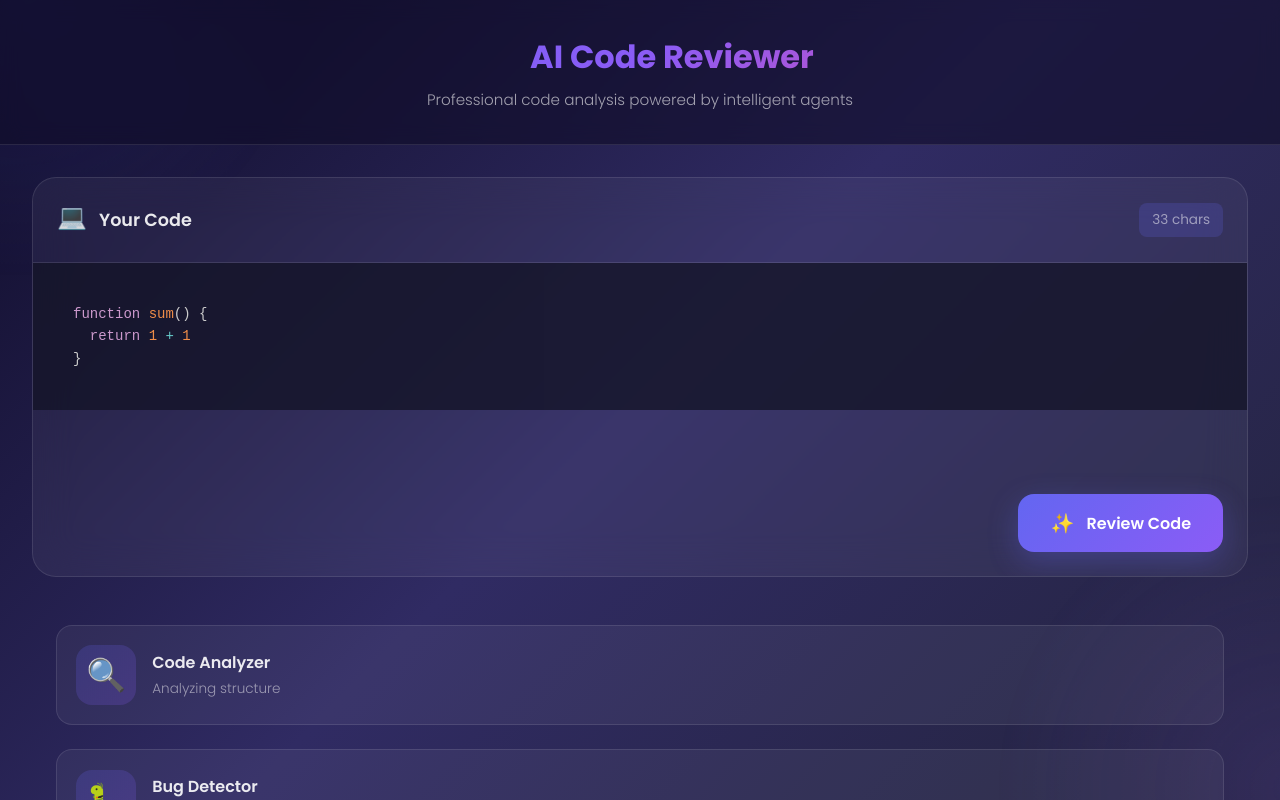
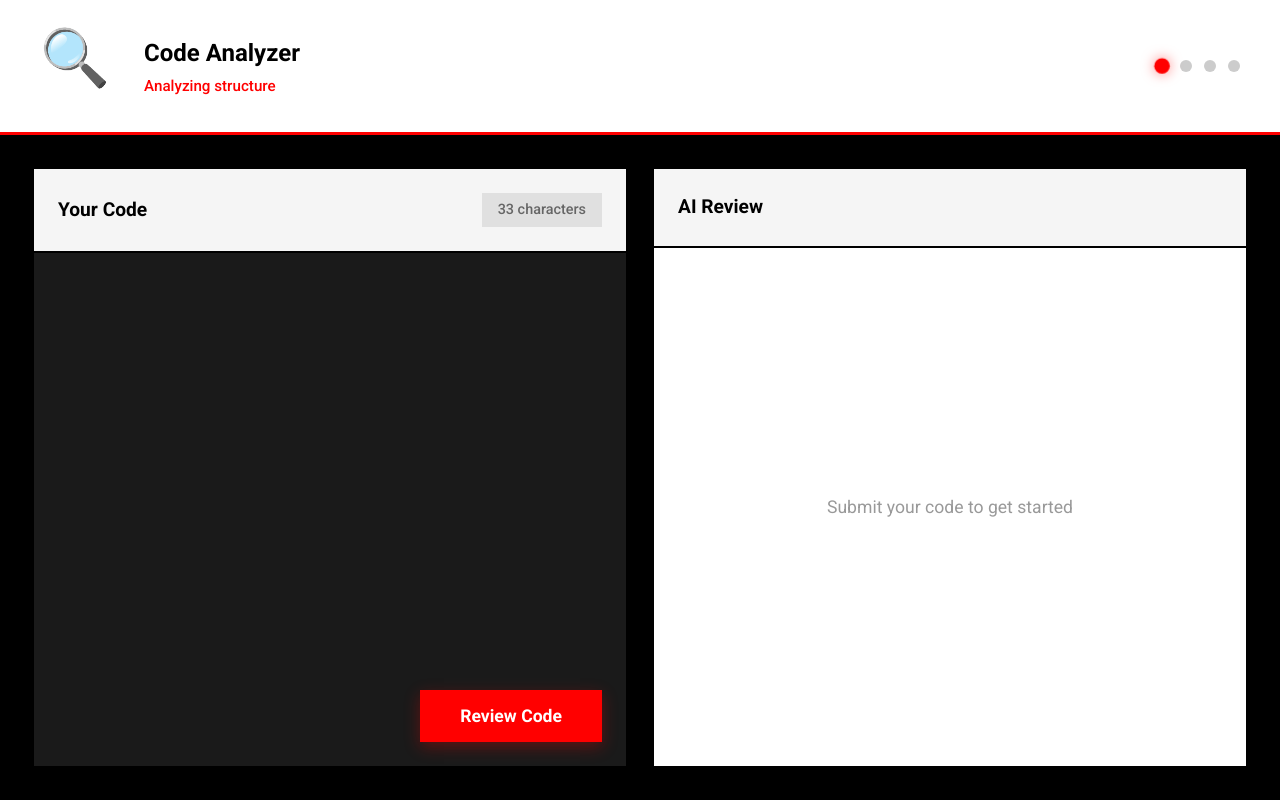
Before and after one commit to bhar007-neel/AI-code-reviewer, a React (Vite) app in the folder Frontend/: page / in a window 1280 px wide. Built offline with nearby package versions, Linux system fonts and the light colour scheme.

Commit message:
UI updates

```diff
--- a/Frontend/src/App.css
+++ b/Frontend/src/App.css
@@ -1,4 +1,4 @@
-@import url('https://fonts.googleapis.com/css2?family=Poppins:wght@300;400;500;600;700&display=swap');
+@import url('https://fonts.googleapis.com/css2?family=Roboto:wght@300;400;500;700&display=swap');
 
 * {
   margin: 0;
@@ -9,103 +9,98 @@
 html, body, #root {
   height: 100%;
   width: 100%;
-  font-family: 'Poppins', sans-serif;
+  font-family: 'Roboto', sans-serif;
+  background: #000000;
+  color: #ffffff;
 }
 
-/* Background Gradients */
+/* App Container */
 .app-container {
   height: 100%;
   width: 100%;
-  background: linear-gradient(135deg, #0f0c29, #302b63, #24243e);
-  overflow: hidden;
-  position: relative;
+  display: flex;
+  flex-direction: column;
+  background: #000000;
 }
 
-.background-glow {
-  position: fixed;
-  width: 600px;
-  height: 600px;
-  background: radial-gradient(circle, rgba(99, 102, 241, 0.15) 0%, transparent 70%);
-  border-radius: 50%;
-  top: -300px;
-  left: -300px;
-  pointer-events: none;
-  animation: float 20s ease-in-out infinite;
-}
-
-.background-glow-2 {
-  position: fixed;
-  width: 600px;
-  height: 600px;
-  background: radial-gradient(circle, rgba(139, 92, 246, 0.15) 0%, transparent 70%);
-  border-radius: 50%;
-  bottom: -300px;
-  right: -300px;
-  pointer-events: none;
-  animation: float 25s ease-in-out infinite reverse;
-}
-
-@keyframes float {
-  0%, 100% { transform: translate(0, 0); }
-  50% { transform: translate(30px, -30px); }
-}
-
-/* Header */
-.header {
-  padding: 2rem;
-  text-align: center;
-  border-bottom: 1px solid rgba(255, 255, 255, 0.1);
-  background: rgba(15, 12, 41, 0.6);
-  backdrop-filter: blur(10px);
-}
-
-.header-content {
-  max-width: 1200px;
-  margin: 0 auto;
-}
-
-.title {
-  font-size: 2.5rem;
-  font-weight: 700;
-  background: linear-gradient(135deg, #6366f1, #8b5cf6, #ec4899);
-  -webkit-background-clip: text;
-  -webkit-text-fill-color: transparent;
-  background-clip: text;
-  margin-bottom: 0.5rem;
+/* Agents Carousel at Top */
+.agents-top {
+  background: #ffffff;
+  border-bottom: 3px solid #ff0000;
+  padding: 1.5rem 2rem;
+  min-height: 100px;
   display: flex;
   align-items: center;
   justify-content: center;
-  gap: 0.5rem;
-  animation: slideDown 0.8s ease-out;
 }
 
-.title-icon {
-  font-size: 2.8rem;
-  display: inline-block;
-  animation: spin 3s linear infinite;
+.agents-carousel {
+  display: flex;
+  align-items: center;
+  justify-content: space-between;
+  width: 100%;
+  max-width: 1200px;
+  gap: 2rem;
 }
 
-@keyframes slideDown {
-  from {
-    opacity: 0;
-    transform: translateY(-20px);
-  }
-  to {
-    opacity: 1;
-    transform: translateY(0);
-  }
+.agent-display {
+  display: flex;
+  align-items: center;
+  gap: 1.5rem;
+  flex: 1;
 }
 
-@keyframes spin {
-  from { transform: rotate(0deg); }
-  to { transform: rotate(360deg); }
+.agent-icon-large {
+  font-size: 3.5rem;
+  min-width: 80px;
+  animation: bounce 1.5s ease-in-out infinite;
 }
 
-.subtitle {
-  color: rgba(255, 255, 255, 0.6);
+@keyframes bounce {
+  0%, 100% { transform: translateY(0); }
+  50% { transform: translateY(-10px); }
+}
+
+.agent-text {
+  display: flex;
+  flex-direction: column;
+  gap: 0.25rem;
+}
+
+.agent-name {
+  font-size: 1.5rem;
+  font-weight: 700;
+  color: #000000;
+}
+
+.agent-status {
   font-size: 0.95rem;
-  font-weight: 300;
-  animation: slideDown 1s ease-out 0.2s both;
+  color: #ff0000;
+  font-weight: 500;
+}
+
+.agents-progress {
+  display: flex;
+  gap: 0.75rem;
+}
+
+.progress-dot {
+  width: 12px;
+  height: 12px;
+  border-radius: 50%;
+  background: #cccccc;
+  transition: all 0.3s ease;
+  cursor: pointer;
+}
+
+.progress-dot.active {
+  background: #ff0000;
+  transform: scale(1.3);
+  box-shadow: 0 0 10px rgba(255, 0, 0, 0.5);
+}
+
+.progress-dot.completed {
+  background: #000000;
 }
 
 /* Main Content */
@@ -113,87 +108,60 @@ html, body, #root {
   display: flex;
   gap: 1.5rem;
   padding: 2rem;
-  height: calc(100% - 120px);
-  max-width: 1600px;
+  flex: 1;
+  max-width: 1400px;
   margin: 0 auto;
+  width: 100%;
 }
 
 /* Panels */
 .panel {
-  border-radius: 1.5rem;
-  background: rgba(255, 255, 255, 0.05);
-  backdrop-filter: blur(20px);
-  border: 1px solid rgba(255, 255, 255, 0.1);
+  border-radius: 0px;
+  background: #ffffff;
   display: flex;
   flex-direction: column;
   overflow: hidden;
+  border: 2px solid #000000;
   transition: all 0.3s ease;
-  animation: fadeIn 0.6s ease-out;
-}
-
-@keyframes fadeIn {
-  from {
-    opacity: 0;
-    transform: translateY(20px);
-  }
-  to {
-    opacity: 1;
-    transform: translateY(0);
-  }
 }
 
 .panel:hover {
-  background: rgba(255, 255, 255, 0.08);
-  border-color: rgba(255, 255, 255, 0.15);
+  box-shadow: 0 10px 30px rgba(0, 0, 0, 0.3);
 }
 
 .panel-header {
   padding: 1.5rem;
-  border-bottom: 1px solid rgba(255, 255, 255, 0.1);
+  border-bottom: 2px solid #000000;
   display: flex;
   justify-content: space-between;
   align-items: center;
+  background: #f5f5f5;
 }
 
 .header-title {
   display: flex;
   align-items: center;
   gap: 0.75rem;
-  color: rgba(255, 255, 255, 0.9);
-  font-weight: 600;
-  font-size: 1.1rem;
-}
-
-.icon {
-  font-size: 1.5rem;
-  display: inline-block;
-  animation: bounce 2s ease-in-out infinite;
-}
-
-.icon:nth-child(2) {
-  animation-delay: 0.1s;
-}
-
-@keyframes bounce {
-  0%, 100% { transform: translateY(0); }
-  50% { transform: translateY(-5px); }
+  color: #000000;
+  font-weight: 700;
+  font-size: 1.2rem;
 }
 
 .char-count {
-  color: rgba(255, 255, 255, 0.5);
-  font-size: 0.85rem;
-  background: rgba(99, 102, 241, 0.2);
-  padding: 0.4rem 0.8rem;
-  border-radius: 0.5rem;
+  color: #666666;
+  font-size: 0.9rem;
+  background: #e0e0e0;
+  padding: 0.4rem 1rem;
+  border-radius: 0px;
+  font-weight: 500;
 }
 
-.success-badge {
-  background: linear-gradient(135deg, #10b981, #34d399);
+.status-badge {
+  background: #ff0000;
   color: white;
   padding: 0.4rem 1rem;
-  border-radius: 0.5rem;
   font-size: 0.85rem;
-  font-weight: 600;
+  font-weight: 700;
   animation: slideIn 0.5s ease-out;
 }
 
@@ -210,7 +178,7 @@ html, body, #root {
 
 /* Left Panel - Code Editor */
 .left-panel {
-  flex: 1.2;
+  flex: 1;
   position: relative;
 }
 
@@ -218,12 +186,13 @@ html, body, #root {
   flex: 1;
   overflow: hidden;
   padding: 0;
+  background: #1a1a1a;
 }
 
 .code-editor {
   height: 100%;
   width: 100%;
-  background: rgba(20, 20, 40, 0.8) !important;
+  background: #1a1a1a !important;
   padding: 1.5rem !important;
   font-size: 14px !important;
   line-height: 1.6 !important;
@@ -231,12 +200,17 @@ html, body, #root {
 
 .code-editor pre,
 .code-editor textarea {
-  font-family: 'Fira Code', monospace !important;
+  font-family: 'Courier New', monospace !important;
+  background: #1a1a1a !important;
 }
 
 .code-editor textarea {
-  color: #e0e0e0 !important;
-  caret-color: #6366f1 !important;
+  color: #ffffff !important;
+  caret-color: #ff0000 !important;
+}
+
+.code-editor pre code {
+  color: #ffffff !important;
 }
 
 /* Review Button */
@@ -244,26 +218,23 @@ html, body, #root {
   position: absolute;
   bottom: 1.5rem;
   right: 1.5rem;
-  padding: 0.9rem 2rem;
-  background: linear-gradient(135deg, #6366f1, #8b5cf6);
+  padding: 1rem 2.5rem;
+  background: #ff0000;
   color: white;
   border: none;
-  border-radius: 1rem;
-  font-size: 1rem;
-  font-weight: 600;
+  border-radius: 0px;
+  font-size: 1.1rem;
+  font-weight: 700;
   cursor: pointer;
-  display: flex;
-  align-items: center;
-  gap: 0.75rem;
   transition: all 0.3s ease;
-  box-shadow: 0 10px 30px rgba(99, 102, 241, 0.3);
-  font-family: 'Poppins', sans-serif;
+  font-family: 'Roboto', sans-serif;
+  box-shadow: 0 5px 15px rgba(255, 0, 0, 0.3);
 }
 
 .review-button:hover:not(:disabled) {
+  background: #cc0000;
   transform: translateY(-3px);
-  box-shadow: 0 15px 40px rgba(99, 102, 241, 0.5);
-  background: linear-gradient(135deg, #8b5cf6, #ec4899);
+  box-shadow: 0 10px 25px rgba(255, 0, 0, 0.4);
 }
 
 .review-button:active:not(:disabled) {
@@ -271,148 +242,25 @@ html, body, #root {
 }
 
 .review-button.loading {
-  opacity: 0.8;
+  opacity: 0.7;
   cursor: not-allowed;
-}
-
-.button-icon {
-  font-size: 1.2rem;
-  display: inline-block;
-}
-
-.button-spinner {
-  width: 16px;
-  height: 16px;
-  border: 2px solid rgba(255, 255, 255, 0.3);
-  border-top-color: white;
-  border-radius: 50%;
-  animation: spin 0.8s linear infinite;
-}
-
-/* Agents Panel */
-.agents-panel {
-  flex: 0.6;
-  display: flex;
-  align-items: center;
-  justify-content: center;
-  padding: 1.5rem;
-}
-
-.agents-container {
-  display: flex;
-  flex-direction: column;
-  gap: 1.5rem;
-  width: 100%;
-}
-
-.agent {
-  display: flex;
-  align-items: center;
-  gap: 1rem;
-  padding: 1.2rem;
-  background: rgba(255, 255, 255, 0.05);
-  border: 1px solid rgba(255, 255, 255, 0.1);
-  border-radius: 1rem;
-  transition: all 0.4s ease;
-  cursor: pointer;
-  position: relative;
-  overflow: hidden;
-}
-
-.agent::before {
-  content: '';
-  position: absolute;
-  top: 0;
-  left: -100%;
-  width: 100%;
-  height: 100%;
-  background: linear-gradient(90deg, transparent, rgba(255, 255, 255, 0.1), transparent);
-  transition: left 0.5s ease;
-}
-
-.agent:hover {
-  background: rgba(255, 255, 255, 0.08);
-  border-color: rgba(99, 102, 241, 0.4);
-}
-
-.agent:hover::before {
-  left: 100%;
-}
-
-.agent.active {
-  background: rgba(99, 102, 241, 0.2);
-  border-color: rgba(99, 102, 241, 0.6);
-  box-shadow: 0 0 20px rgba(99, 102, 241, 0.3);
-}
-
-.agent-avatar {
-  position: relative;
-  width: 60px;
-  height: 60px;
-  display: flex;
-  align-items: center;
-  justify-content: center;
-  background: linear-gradient(135deg, rgba(99, 102, 241, 0.2), rgba(139, 92, 246, 0.2));
-  border-radius: 1rem;
-  flex-shrink: 0;
-}
-
-.agent-icon {
-  font-size: 2rem;
-  display: inline-block;
-}
-
-.agent-pulse {
-  position: absolute;
-  width: 100%;
-  height: 100%;
-  border: 2px solid rgba(99, 102, 241, 0.6);
-  border-radius: 1rem;
-  animation: pulse-ring 2s ease-out infinite;
-}
-
-@keyframes pulse-ring {
-  0% {
-    box-shadow: 0 0 0 0 rgba(99, 102, 241, 0.7);
-  }
-  70% {
-    box-shadow: 0 0 0 15px rgba(99, 102, 241, 0);
-  }
-  100% {
-    box-shadow: 0 0 0 0 rgba(99, 102, 241, 0);
-  }
-}
-
-.agent-info {
-  flex: 1;
-}
-
-.agent-name {
-  color: rgba(255, 255, 255, 0.9);
-  font-weight: 600;
-  margin-bottom: 0.3rem;
-}
-
-.agent-description {
-  color: rgba(255, 255, 255, 0.5);
-  font-size: 0.85rem;
-  font-weight: 300;
 }
 
 /* Right Panel - Review Results */
 .right-panel {
-  flex: 1.2;
+  flex: 1;
 }
 
 .review-content {
   flex: 1;
   overflow-y: auto;
   padding: 1.5rem;
+  background: #ffffff;
   transition: all 0.3s ease;
 }
 
 .review-content.active {
-  background: rgba(255, 255, 255, 0.02);
+  background: #fafafa;
 }
 
 .empty-state {
@@ -422,14 +270,13 @@ html, body, #root {
   justify-content: center;
   height: 100%;
   gap: 1.5rem;
-  color: rgba(255, 255, 255, 0.4);
+  color: #999999;
   animation: fadeIn 0.6s ease-out;
 }
 
-.empty-icon {
-  font-size: 4rem;
-  opacity: 0.5;
-  animation: float 3s ease-in-out infinite;
+.empty-text {
+  font-size: 1.1rem;
+  font-weight: 400;
 }
 
 .loading-state {
@@ -442,48 +289,34 @@ html, body, #root {
   animation: fadeIn 0.6s ease-out;
 }
 
-.code-pulse {
-  display: flex;
-  flex-direction: column;
-  gap: 0.6rem;
+.loader {
+  width: 50px;
+  height: 50px;
+  border: 3px solid #e0e0e0;
+  border-top: 3px solid #ff0000;
+  border-radius: 50%;
+  animation: spin 1s linear infinite;
 }
 
-.pulse-line {
-  width: 200px;
-  height: 8px;
-  background: linear-gradient(90deg,
-    rgba(99, 102, 241, 0.2),
-    rgba(99, 102, 241, 0.5),
-    rgba(99, 102, 241, 0.2)
-  );
-  border-radius: 4px;
-  animation: shimmer 1.5s ease-in-out infinite;
-}
-
-.pulse-line:nth-child(2) {
-  width: 180px;
-  animation-delay: 0.2s;
-}
-
-.pulse-line:nth-child(3) {
-  width: 160px;
-  animation-delay: 0.4s;
-}
-
-@keyframes shimmer {
-  0%, 100% {
-    opacity: 0.4;
-    transform: translateX(-20px);
-  }
-  50% {
-    opacity: 1;
-    transform: translateX(20px);
-  }
+@keyframes spin {
+  to { transform: rotate(360deg); }
 }
 
 .loading-state p {
-  color: rgba(255, 255, 255, 0.6);
+  color: #666666;
   font-weight: 500;
+  font-size: 1rem;
+}
+
+@keyframes fadeIn {
+  from {
+    opacity: 0;
+    transform: translateY(10px);
+  }
+  to {
+    opacity: 1;
+    transform: translateY(0);
+  }
 }
 
 /* Markdown Content */
@@ -494,7 +327,7 @@ html, body, #root {
 .markdown-content h1,
 .markdown-content h2,
 .markdown-content h3 {
-  color: rgba(255, 255, 255, 0.95);
+  color: #000000;
   margin-top: 1.5rem;
   margin-bottom: 0.75rem;
   font-weight: 700;
@@ -502,28 +335,29 @@ html, body, #root {
 
 .markdown-content h1 {
   font-size: 1.8rem;
-  border-bottom: 2px solid rgba(99, 102, 241, 0.3);
+  border-bottom: 3px solid #ff0000;
   padding-bottom: 0.5rem;
 }
 
 .markdown-content h2 {
   font-size: 1.4rem;
+  color: #ff0000;
 }
 
 .markdown-content h3 {
   font-size: 1.1rem;
-  color: rgba(99, 102, 241, 0.9);
+  color: #333333;
 }
 
 .markdown-content p {
-  color: rgba(255, 255, 255, 0.8);
+  color: #333333;
   margin-bottom: 0.75rem;
-  line-height: 1.6;
+  line-height: 1.8;
 }
 
 .markdown-content ul,
 .markdown-content ol {
-  color: rgba(255, 255, 255, 0.8);
+  color: #333333;
   margin-left: 1.5rem;
   margin-bottom: 1rem;
 }
@@ -533,18 +367,19 @@ html, body, #root {
 }
 
 .markdown-content code {
-  background: rgba(99, 102, 241, 0.2);
-  color: #a5f3fc;
+  background: #f0f0f0;
+  color: #ff0000;
   padding: 0.2rem 0.5rem;
-  border-radius: 0.3rem;
-  font-family: 'Fira Code', monospace;
+  border-radius: 0px;
+  font-family: 'Courier New', monospace;
   font-size: 0.9em;
+  font-weight: 500;
 }
 
 .markdown-content pre {
-  background: rgba(20, 20, 40, 0.8);
-  border: 1px solid rgba(99, 102, 241, 0.2);
-  border-radius: 0.8rem;
+  background: #1a1a1a;
+  border: 2px solid #000000;
+  border-radius: 0px;
   padding: 1rem !important;
   overflow-x: auto;
   margin: 1rem 0;
@@ -552,14 +387,15 @@ html, body, #root {
 
 .markdown-content pre code {
   background: transparent;
-  color: #e0e0e0;
+  color: #ffffff;
   padding: 0;
+  border-radius: 0;
 }
 
 .markdown-content blockquote {
-  border-left: 3px solid rgba(99, 102, 241, 0.6);
+  border-left: 4px solid #ff0000;
   padding-left: 1rem;
-  color: rgba(255, 255, 255, 0.6);
+  color: #666666;
   margin: 1rem 0;
   font-style: italic;
 }
@@ -570,37 +406,37 @@ html, body, #root {
 }
 
 .review-content::-webkit-scrollbar-track {
-  background: transparent;
+  background: #f0f0f0;
 }
 
 .review-content::-webkit-scrollbar-thumb {
-  background: rgba(99, 102, 241, 0.3);
-  border-radius: 4px;
+  background: #cccccc;
+  border-radius: 0px;
 }
 
 .review-content::-webkit-scrollbar-thumb:hover {
-  background: rgba(99, 102, 241, 0.5);
+  background: #ff0000;
 }
 
 /* Responsive Design */
-@media (max-width: 1400px) {
+@media (max-width: 1200px) {
   .main-content {
     flex-direction: column;
-    height: auto;
   }
 
   .left-panel,
   .right-panel {
-    flex: 1 !important;
     min-height: 400px;
   }
 
-  .agents-panel {
-    flex: 1;
+  .agents-carousel {
+    flex-direction: column;
+    gap: 1rem;
+    align-items: flex-start;
   }
 
-  .title {
-    font-size: 2rem;
+  .agents-progress {
+    justify-content: flex-start;
   }
 }
 
@@ -610,29 +446,22 @@ html, body, #root {
     gap: 1rem;
   }
 
-  .panel {
-    border-radius: 1rem;
-  }
-
-  .panel-header {
+  .agents-top {
     padding: 1rem;
   }
 
-  .title {
-    font-size: 1.5rem;
+  .agent-icon-large {
+    font-size: 2.5rem;
   }
 
-  .agents-panel {
-    padding: 1rem;
-  }
-
-  .agents-container {
-    gap: 1rem;
+  .agent-name {
+    font-size: 1.2rem;
   }
 
   .review-button {
     bottom: 1rem;
     right: 1rem;
-    padding: 0.75rem 1.5rem;
+    padding: 0.8rem 1.5rem;
+    font-size: 1rem;
   }
 }
--- a/Frontend/src/App.jsx
+++ b/Frontend/src/App.jsx
@@ -15,7 +15,14 @@ function App() {
 }`)
   const [review, setReview] = useState(``)
   const [isLoading, setIsLoading] = useState(false)
-  const [activeAgent, setActiveAgent] = useState(null)
+  const [activeAgent, setActiveAgent] = useState(0)
+
+  const agents = [
+    { name: "Code Analyzer", icon: "🔍", description: "Analyzing structure" },
+    { name: "Bug Detector", icon: "🐛", description: "Finding issues" },
+    { name: "Performance Optimizer", icon: "⚡", description: "Optimizing code" },
+    { name: "Review Complete", icon: "✅", description: "Review ready" }
+  ]
 
   useEffect(() => {
     prism.highlightAll()
@@ -24,18 +31,19 @@ function App() {
   async function reviewCode() {
     setIsLoading(true)
     setReview(``)
-    setActiveAgent('analyzer')
+    setActiveAgent(0)
 
     try {
-      setTimeout(() => setActiveAgent('debugger'), 800)
-      setTimeout(() => setActiveAgent('optimizer'), 1600)
+      const delays = [0, 1000, 2000, 3000]
+      delays.forEach((delay, index) => {
+        setTimeout(() => setActiveAgent(index), delay)
+      })
 
       const response = await axios.post(API + "/ai/get-review", { code });
       setReview(response.data)
-      setActiveAgent('reviewer')
+      setTimeout(() => setActiveAgent(3), 3000)
     } catch (error) {
       setReview(`❌ Error: ${error.message}`)
-      setActiveAgent(null)
     } finally {
       setIsLoading(false)
     }
@@ -43,28 +51,34 @@ function App() {
 
   return (
     <div className="app-container">
-      <div className="background-glow"></div>
-      <div className="background-glow-2"></div>
+      {/* Agents Carousel at Top */}
+      <div className="agents-top">
+        <div className="agents-carousel">
+          <div className="agent-display">
+            <div className="agent-icon-large">{agents[activeAgent].icon}</div>
+            <div className="agent-text">
+              <div className="agent-name">{agents[activeAgent].name}</div>
+              <div className="agent-status">{agents[activeAgent].description}</div>
+            </div>
+          </div>
+          <div className="agents-progress">
+            {agents.map((_, index) => (
+              <div
+                key={index}
+                className={`progress-dot ${index === activeAgent ? 'active' : ''} ${index < activeAgent ? 'completed' : ''}`}
+              ></div>
+            ))}
+          </div>
+        </div>
+      </div>
 
-      <header className="header">
-        <div className="header-content">
-          <h1 className="title">
-            <span className="title-icon">🤖</span>
-            <span>AI Code Reviewer</span>
-          </h1>
-          <p className="subtitle">Professional code analysis powered by intelligent agents</p>
-        </div>
-      </header>
-
+      {/* Main Content */}
       <main className="main-content">
         {/* Left Panel - Code Editor */}
         <div className="panel left-panel">
           <div className="panel-header">
-            <div className="header-title">
-              <span className="icon">💻</span>
-              <span>Your Code</span>
-            </div>
-            <div className="char-count">{code.length} chars</div>
+            <div className="header-title">Your Code</div>
+            <div className="char-count">{code.length} characters</div>
           </div>
 
           <div className="code-editor-wrapper">
@@ -75,10 +89,10 @@ function App() {
               padding={16}
               className="code-editor"
               style={{
-                fontFamily: '"Fira Code", monospace',
+                fontFamily: '"Courier New", monospace',
                 fontSize: 14,
                 lineHeight: 1.6,
-                color: '#e0e0e0'
+                color: '#ffffff'
               }}
             />
           </div>
@@ -88,72 +102,28 @@ function App() {
             className={`review-button ${isLoading ? 'loading' : ''}`}
             disabled={isLoading}
           >
-            <span className="button-icon">✨</span>
-            <span>{isLoading ? 'Reviewing...' : 'Review Code'}</span>
-            {isLoading && <span className="button-spinner"></span>}
+            {isLoading ? 'Reviewing...' : 'Review Code'}
           </button>
-        </div>
-
-        {/* Middle - Agents */}
-        <div className="agents-panel">
-          <div className="agents-container">
-            <Agent
-              name="Code Analyzer"
-              role="Analyzer"
-              icon="🔍"
-              isActive={activeAgent === 'analyzer'}
-              description="Analyzing structure"
-            />
-            <Agent
-              name="Bug Detector"
-              role="Debugger"
-              icon="🐛"
-              isActive={activeAgent === 'debugger'}
-              description="Finding issues"
-            />
-            <Agent
-              name="Performance Optimizer"
-              role="Optimizer"
-              icon="⚡"
-              isActive={activeAgent === 'optimizer'}
-              description="Optimizing code"
-            />
-            <Agent
-              name="Review Complete"
-              role="Reviewer"
-              icon="✅"
-              isActive={activeAgent === 'reviewer'}
-              description="Review ready"
-            />
-          </div>
         </div>
 
         {/* Right Panel - Review Results */}
         <div className="panel right-panel">
           <div className="panel-header">
-            <div className="header-title">
-              <span className="icon">📋</span>
-              <span>AI Review</span>
-            </div>
-            {review && <span className="success-badge">Completed</span>}
+            <div className="header-title">AI Review</div>
+            {review && <span className="status-badge">Done</span>}
           </div>
 
           <div className={`review-content ${review ? 'active' : ''}`}>
             {!review && !isLoading && (
               <div className="empty-state">
-                <div className="empty-icon">📝</div>
-                <p>Submit your code to get started</p>
+                <div className="empty-text">Submit your code to get started</div>
               </div>
             )}
 
             {isLoading && (
               <div className="loading-state">
-                <div className="code-pulse">
-                  <div className="pulse-line"></div>
-                  <div className="pulse-line"></div>
-                  <div className="pulse-line"></div>
-                </div>
-                <p>Agents are reviewing your code...</p>
+                <div className="loader"></div>
+                <p>Agents are reviewing...</p>
               </div>
             )}
 
@@ -171,19 +141,4 @@ function App() {
   )
 }
 
-function Agent({ name, role, icon, isActive, description }) {
-  return (
-    <div className={`agent ${isActive ? 'active' : ''}`}>
-      <div className="agent-avatar">
-        <span className="agent-icon">{icon}</span>
-        {isActive && <div className="agent-pulse"></div>}
-      </div>
-      <div className="agent-info">
-        <div className="agent-name">{name}</div>
-        <div className="agent-description">{description}</div>
-      </div>
-    </div>
-  )
-}
-
 export default App
```
